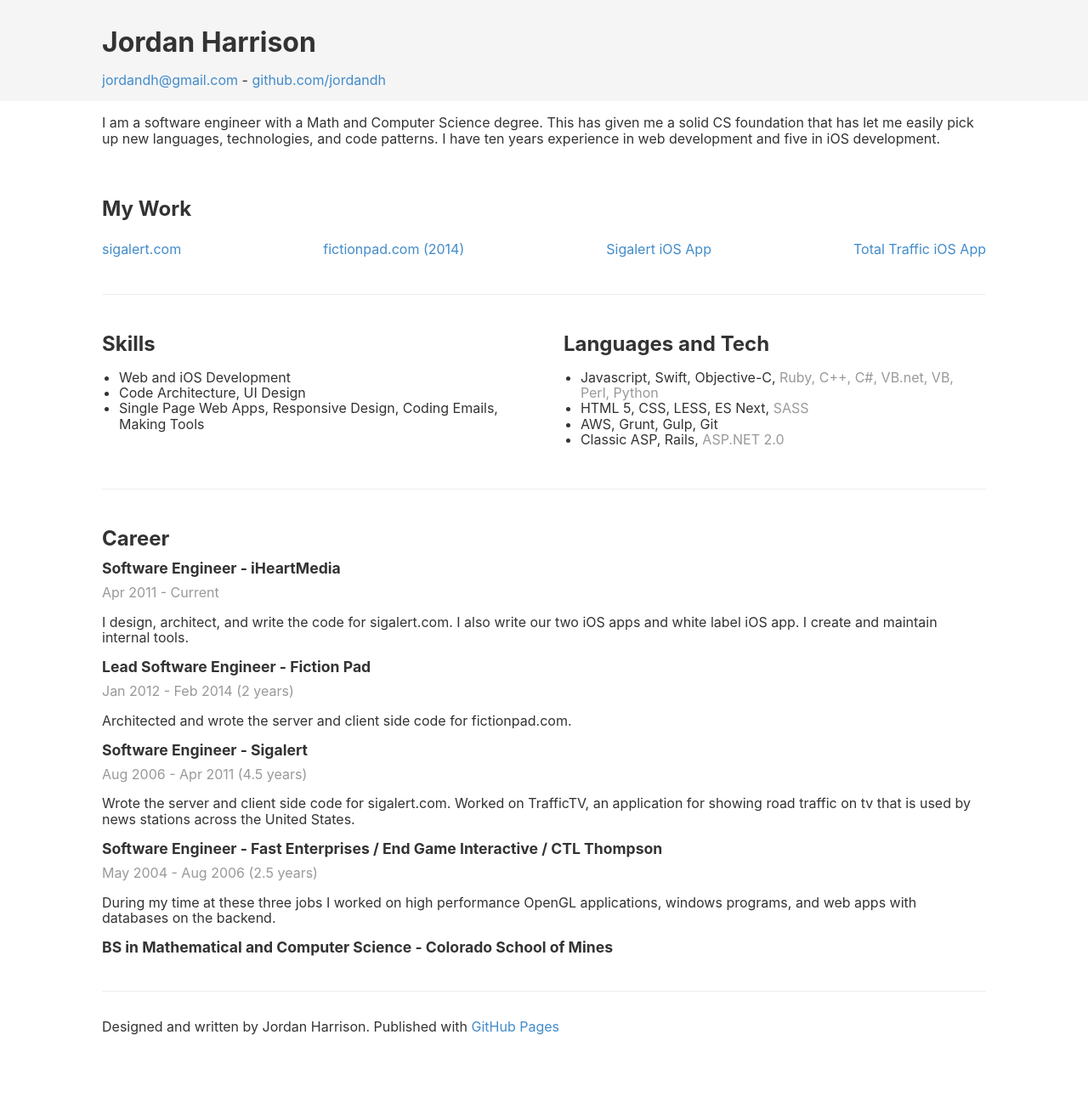
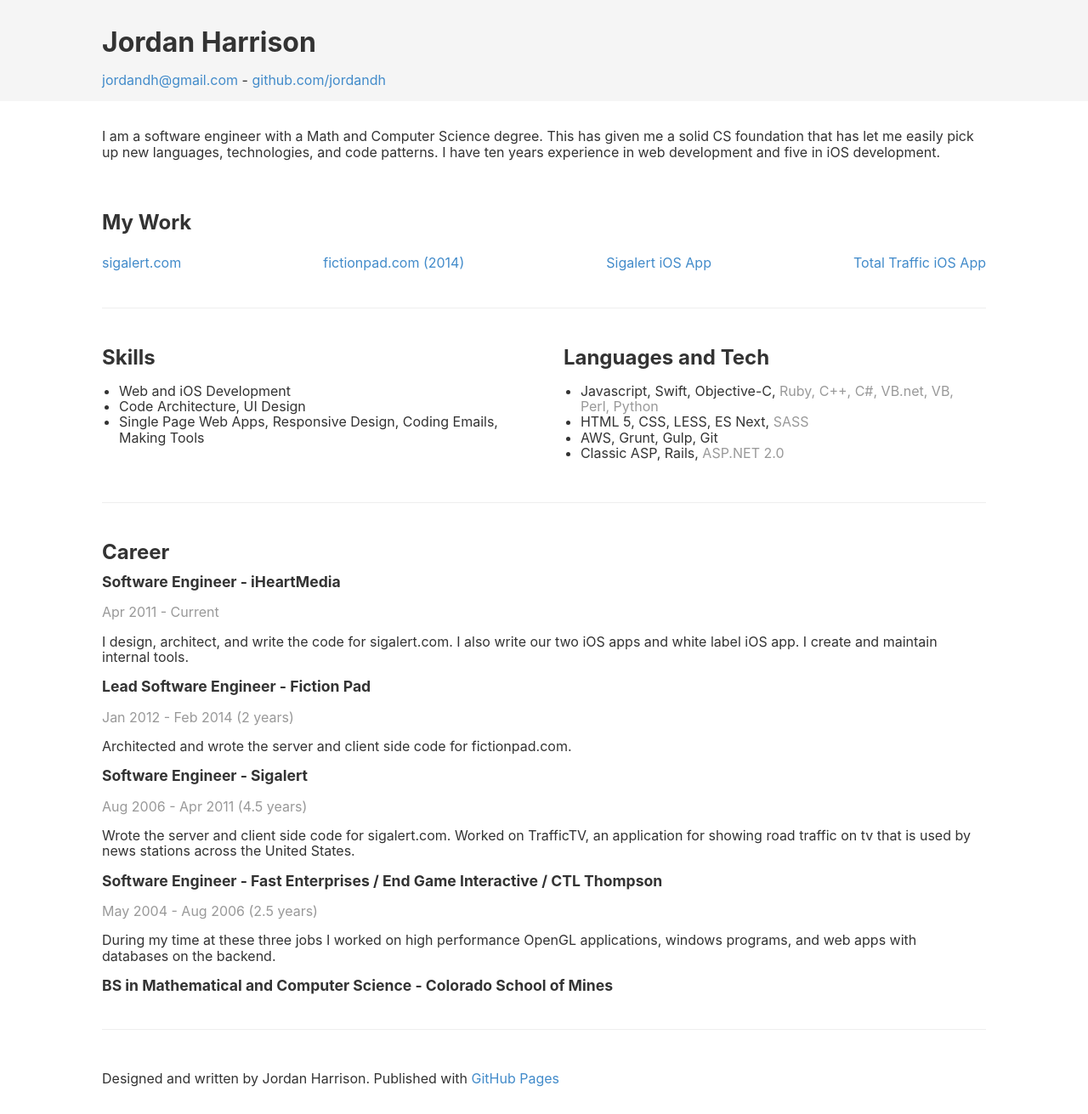
Before and after one commit to jordandh/resume, a Jekyll site: the page built from README.md, in a window 1280 px wide. Shown: the whole page at 85% size. Built offline with Jekyll 4.4.1, drawn with Linux system fonts in a browser that asks for light colours; our own code applies the rules of GitHub Pages for plain Markdown files; before the commit the page ends 1250 px from its top, so only the background shows below that.

Commit message:
Update style.scss

```diff
--- a/assets/css/style.scss
+++ b/assets/css/style.scss
@@ -37,7 +37,7 @@ h3 {
 }
 
 p {
-  margin: 0 0 $content-padding;
+  margin: $content-padding 0;
 }
 
 ul {
```
